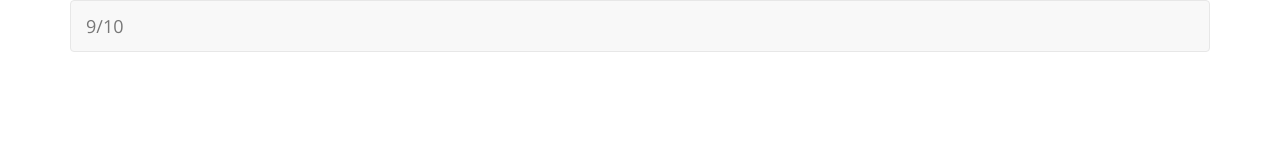
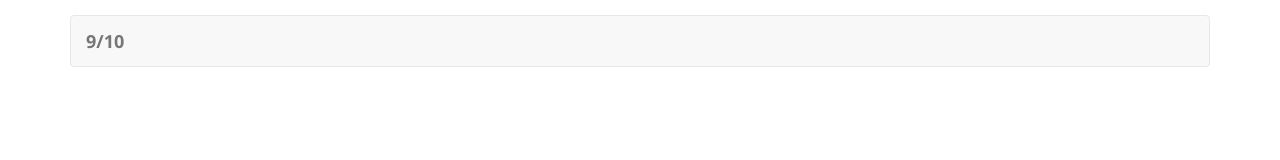
Before and after one commit to fpaul787/reviews-app-client, a React (Create React App) app: page / in a window 1280 px wide. Shown: the top 160 px of the page. Built offline with nearby package versions, Linux system fonts and the light colour scheme.

Commit message:
added styling for spacing in nav and font change

```diff
--- a/src/index.css
+++ b/src/index.css
@@ -20,3 +20,11 @@ input.form-control {
 input[type=file] {
   width: 100%;
 }
+
+.App{
+  margin-top: 15px;
+}
+
+.App .navbar-brand{
+  font-weight: bold;
+}
```
